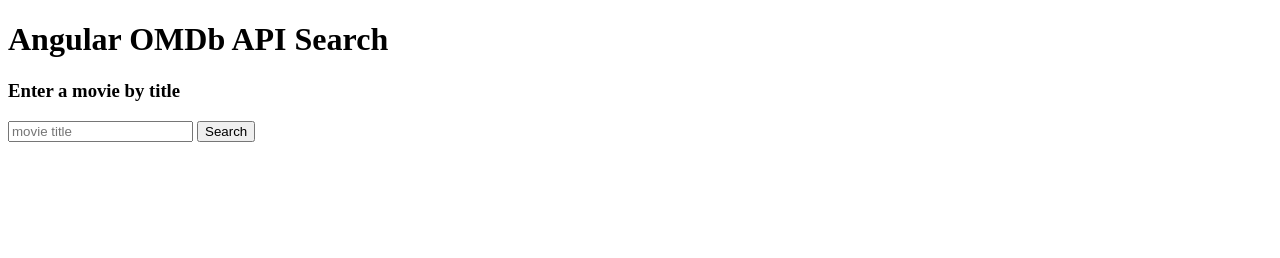
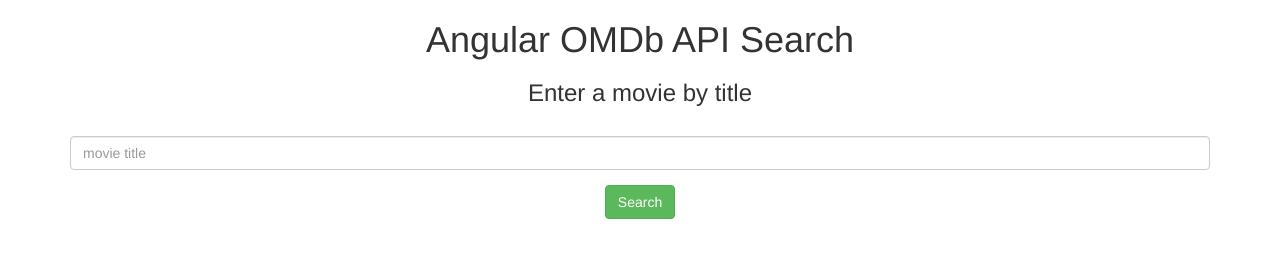
Before and after one commit to HalahRaadSalih/g16-movie-search-app, a website: page index.html in a window 1280 px wide. Drawn offline with nearby package versions, Linux system fonts and the light colour scheme; some packages are replaced by stand-ins of ours.

Commit message:
added bootstrap to home page

```diff
--- a/index.html
+++ b/index.html
@@ -3,20 +3,33 @@
 <head>
   <meta charset="UTF-8">
   <title>Movie search</title>
+  <link rel="stylesheet" href="https://maxcdn.bootstrapcdn.com/bootstrap/3.3.6/css/bootstrap.min.css">
+  <script type="text/javascript" src="https://ajax.googleapis.com/ajax/libs/jquery/2.2.0/jquery.min.js"></script>
+  <script src="https://maxcdn.bootstrapcdn.com/bootstrap/3.3.6/js/bootstrap.min.js"></script>
+
   <script type="text/javascript" src="https://cdnjs.cloudflare.com/ajax/libs/angular.js/1.4.8/angular.js"></script>
   <script type="text/javascript" src="https://cdnjs.cloudflare.com/ajax/libs/angular.js/1.4.8/angular-route.js"></script>
+
   <script src="js/app.js"></script>
   <script src="js/controllers.js"></script>
   <script src="js/services.js"></script>
 </head>
 <body ng-controller="HomeController">
-  <div>
-    <h1>Angular OMDb API Search</h1>
-    <h3>Enter a movie by title</h3>
-    <form class="simple-form" name="search" ng-submit="submit(search)">
-      <input type="text" id="searchInput" placeholder="movie title" ng-model="search.text">
-     <button type='submit'>Search</button>
-    </form>
+  <div class="container">
+    <div class="row">
+      <div class="col-md-12 text-center">
+        <h1>Angular OMDb API Search</h1>
+        <h3>Enter a movie by title</h3>
+        <br>
+        <form class="simple-form" name="search" ng-submit="submit(search)">
+          <div class="form-group">
+            <input class="form-control" type="text" id="searchInput" placeholder="movie title" ng-model="search.text">
+          </div>
+         <button class="btn btn-success" type='submit'>Search</button>
+        </form>
+      </div>
+    </div>
+
   </div>
 
   <div ng-view></div>
```
